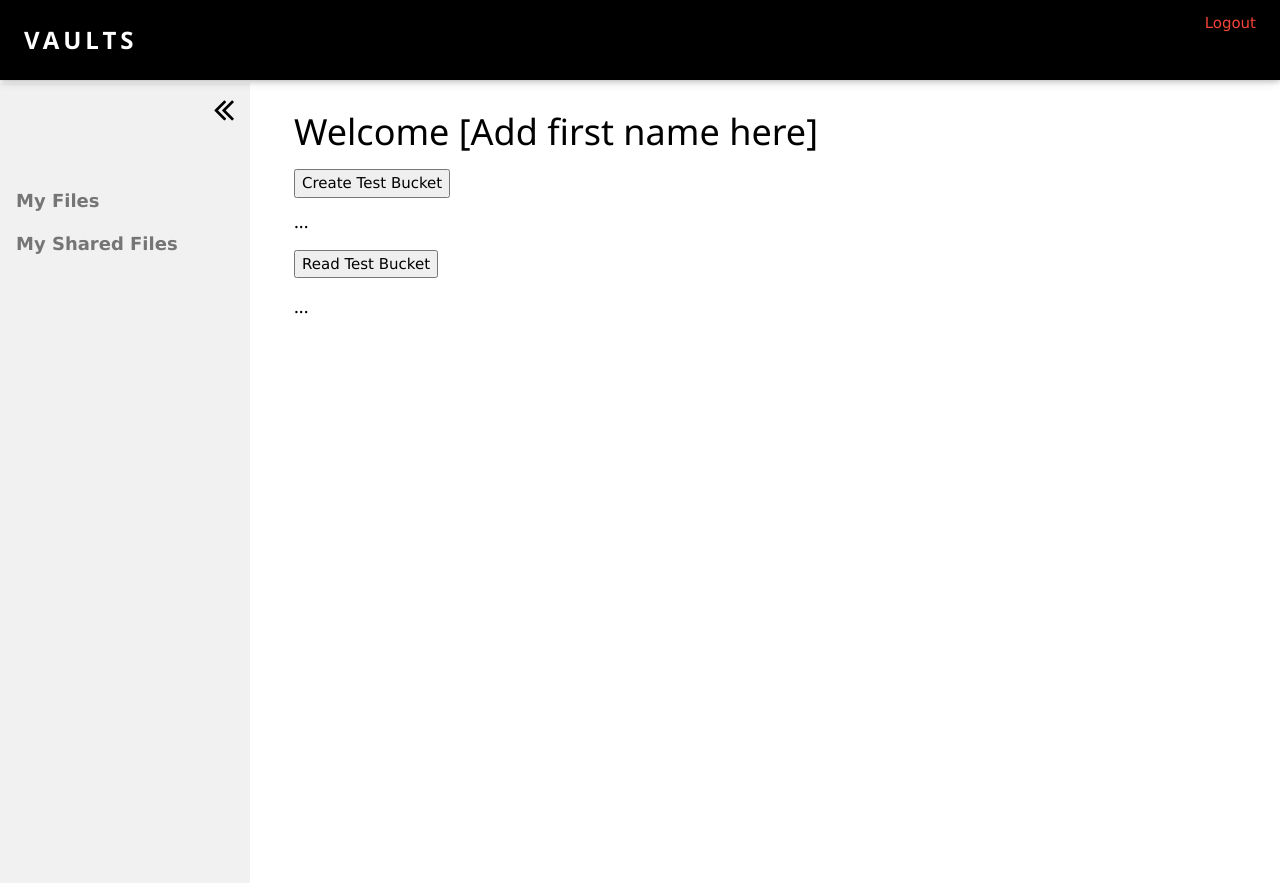
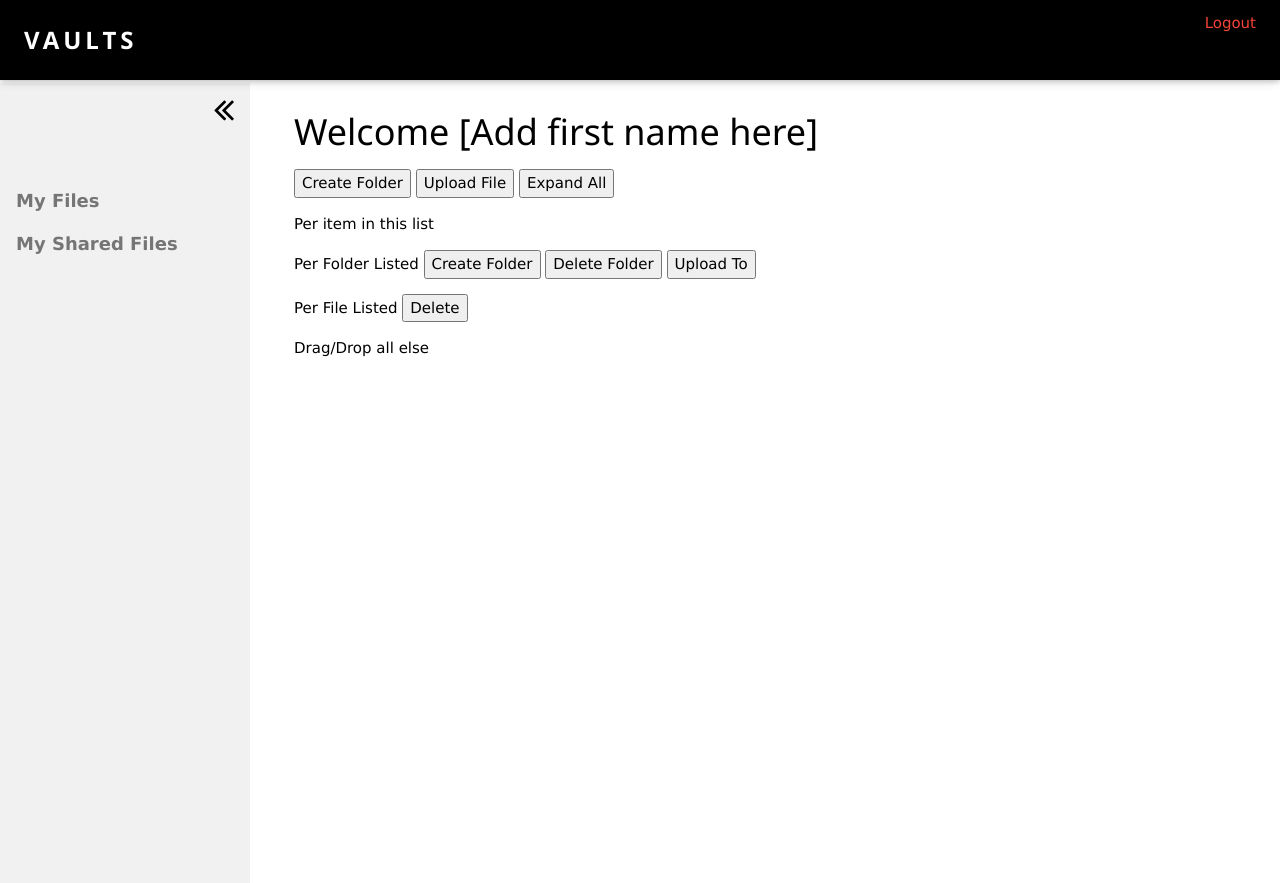
Before and after one commit to PrinnyH/cloud-coursework, a PHP site: page /storage.php in a window 1280 px wide. Run offline with PHP 8.4, Linux system fonts and the light colour scheme; some libraries are stand-ins or nearby versions.

Commit message:
added some buttons for func

```diff
--- a/storage.php
+++ b/storage.php
@@ -47,15 +47,21 @@
         <div class="w3-left w3-padding-large" style="margin-left:20px;">
             <h1>Welcome [Add first name here]</h1>
             <div>
-                <button id="Create_Test_Bucket" > Create Test Bucket </button>
-                <div id ="output">
-                    <h5>...</h5>
-                </div>
-                <p>
-                <button id="Read_Test_Bucket"> Read Test Bucket </button>
-                <div id ="output2">
-                    <h5>...</h5>
-                </div>
+                <button> Create Folder </button>
+                <button> Upload File </button>
+                <button> Expand All </button>
+
+                <p> Per item in this list
+                <p> Per Folder Listed
+                <button> Create Folder </button>
+                <button> Delete Folder </button>
+                <button> Upload To </button>
+
+                <p> Per File Listed
+                <button> Delete </button>
+
+                <p> Drag/Drop all else
+
             </div>
         </div>
 
```
